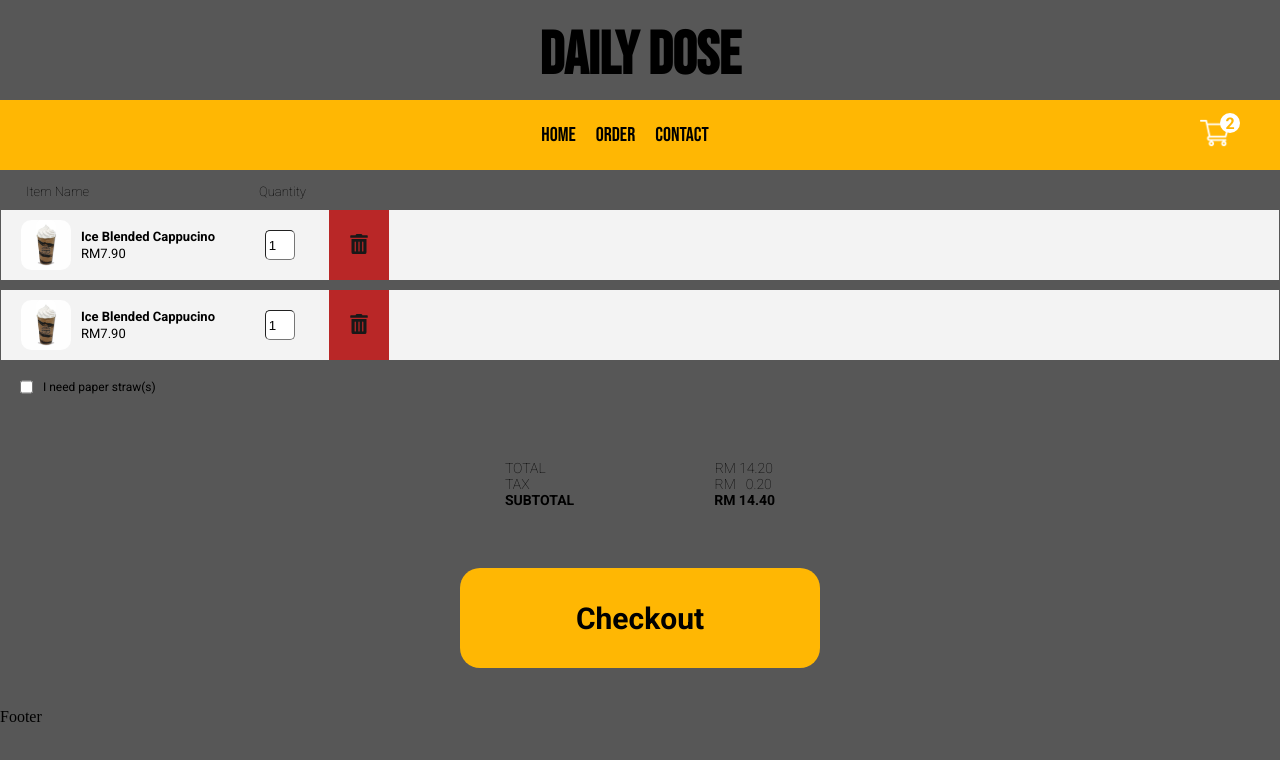
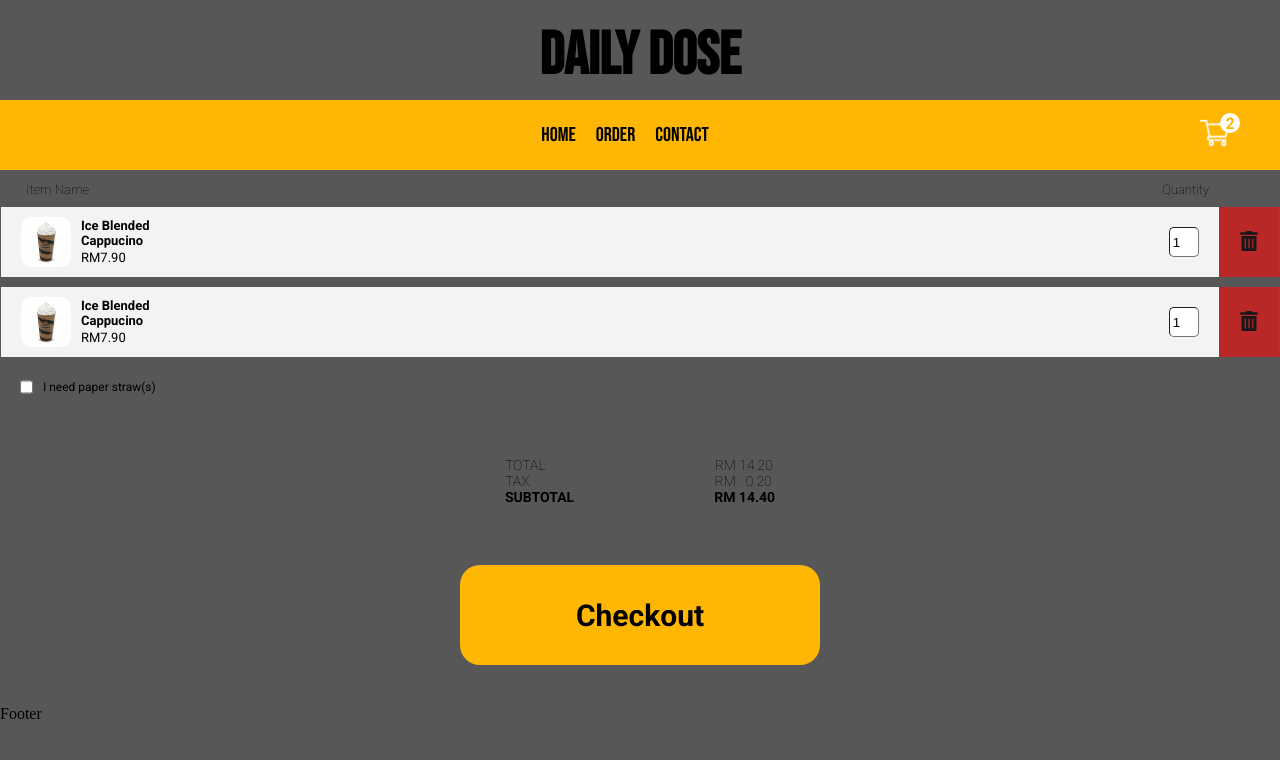
Before and after one commit to Armandilo/next-daily-dose, a Next.js app: page /cart in a window 1280 px wide. Shown: the top 760 px of the page. Built offline with nearby package versions, Linux system fonts and the light colour scheme.

Commit message:
Fixed the delete button alignment issue

```diff
--- a/components/ProductCard.jsx
+++ b/components/ProductCard.jsx
@@ -2,6 +2,7 @@ import React from 'react'
 import styles from "../styles/ProductCard.module.css"
 import Image from 'next/image'
 import {BsCartPlus} from 'react-icons/bs'
+
 
 const ProductCard = () => {
   return (
--- a/components/ProductList.jsx
+++ b/components/ProductList.jsx
@@ -15,6 +15,7 @@ const ProductList = () => {
             <ProductCard/>
             <ProductCard/>
 
+
         </div>
     </div>
   )
--- a/pages/index.js
+++ b/pages/index.js
@@ -3,6 +3,7 @@ import Image from 'next/image'
 import { Inter } from '@next/font/google'
 import styles from '../styles/Home.module.css'
 import ProductList from '../components/ProductList'
+
 
 const inter = Inter({ subsets: ['latin'] })
 
@@ -18,6 +19,7 @@ export default function Home() {
 
       </Head>
       <ProductList/>
+
     </>
   )
 }
--- a/styles/cart.module.css
+++ b/styles/cart.module.css
@@ -16,8 +16,8 @@
 }
 
 .itemname{
-    position:flex;
-    padding-right: 170px;
+    float:left;
+
     font-family :'Roboto', 'sans-serif';
     font-weight: 100;
     font-size: 13px;
@@ -26,6 +26,8 @@
 }
 
 .quantity{
+    float:right;
+    padding-right:70px;
     font-family :'Roboto', 'sans-serif';
     font-weight: 100;
     font-size: 13px;
--- a/styles/cartCard.module.css
+++ b/styles/cartCard.module.css
@@ -2,13 +2,15 @@
     width:100%;
     display:flex;
     flex-direction:row;
-    padding: 20px 20px;
+    padding: 20px 0px;
+    padding-left: 20px;
     align-items: center;
-    justify-content:flex-start;
     background-color: #F3F3F3;
     height:70px;
 
 }
+
+
 
 .productlist{
     padding:10px;
@@ -31,19 +33,20 @@
 
 
 .productimg{
+    box-sizing: border-box;
     border-radius: 10px;
 }
 
 .delContainer{
-    position: relative;
-    right:-34px;
     display:flex;
     justify-content: center;
     width: 60px;
     height:70px;
+
 }
 .button{
     display:block;
+    position: flex;
     color:#181818;
     background-color:#B92727;
     width: 60px;
@@ -54,9 +57,14 @@
     color:#e8e4d9;
 }
 .quan{
-    padding-left: 40px;
+    float:right;
+    width: 100%;
+    padding-right:20px;
+
 }
 .inputquan{
+    float:right;
+
     width:30px;
     height:30px;
     color:black;
```
